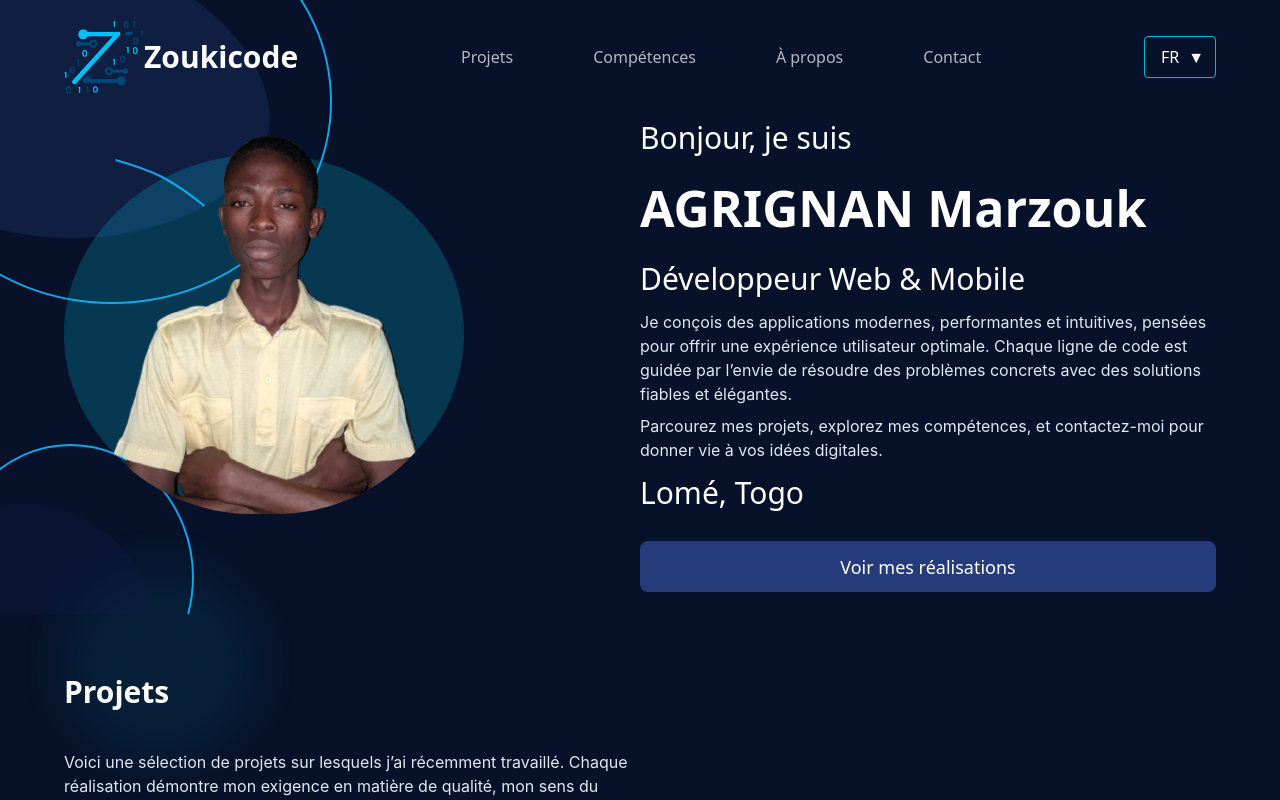
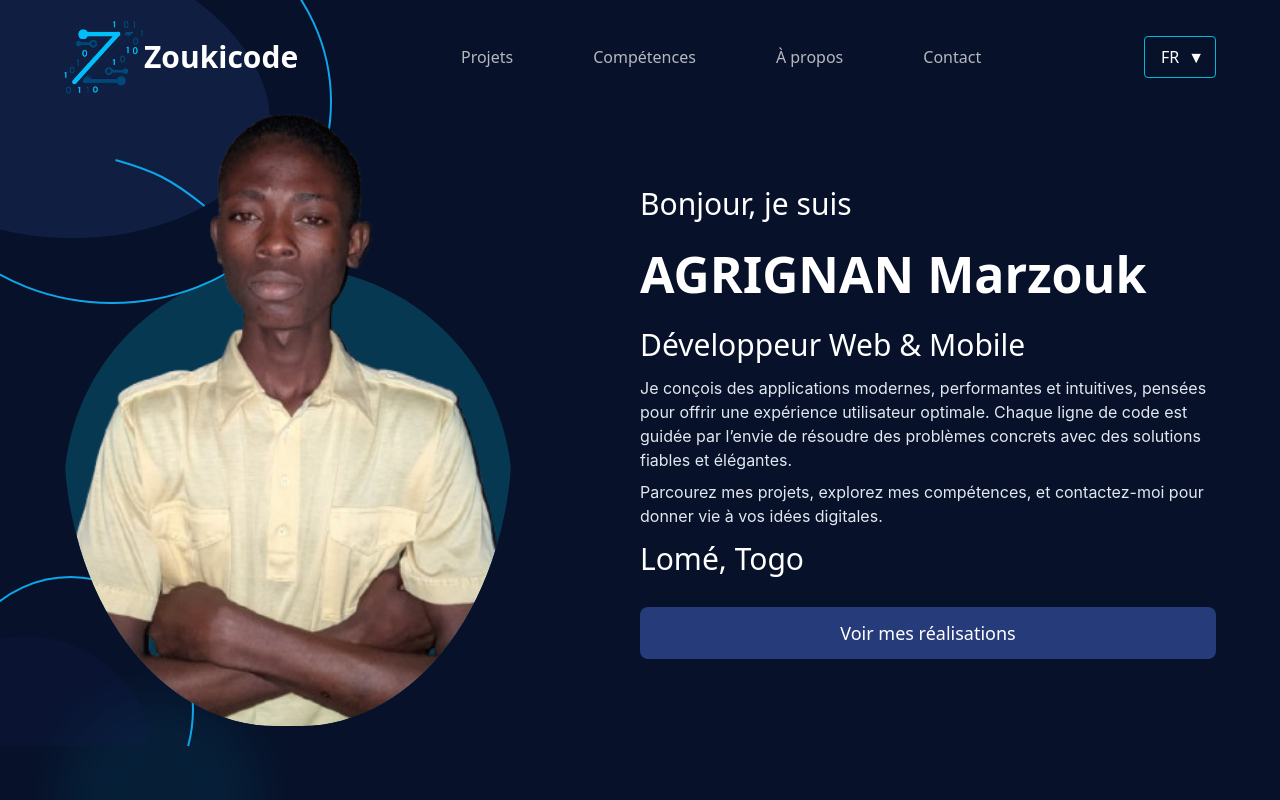
Before and after one commit to zoukicode/portfoilo, a React (Vite) app: page / in a window 1280 px wide. Shown: the top 800 px of the page. Built offline with nearby package versions, Linux system fonts and the light colour scheme.

Commit message:
'update'

```diff
--- a/src/pages/Header.jsx
+++ b/src/pages/Header.jsx
@@ -97,17 +97,24 @@ export default function Header({Version, text, langue, setLangue }){
                 </div>
             </nav>
 
-            <div class="lg:flex-row flex  flex-col  items-center h-[100%] w-[90%] mx-auto">
+            <div class="lg:flex-row flex  flex-col justify-between mx-auto items-center h-[100%] w-[90%] ">
 
 {/* contaner from img */}
-               <motion.div
-                initial={{ opacity: 0, scale:0}}  // état de départ
-      animate={{ opacity: 1, scale:1}}    // état final
-      transition={{ duration: 1 }}    // durée de l'animation
-               class="relative mb-5 lg:mb-20 rounded-[47%] md:w-2/4 ">
-  <div class="absolute bottom-0 h-80 lg:h-90 w-[90%] lg:w-100 bg-cyan-400 opacity-20 rounded-[50%]"> </div>
-      <img src={zoukiImage}  class="relative object-cover  z-20 lg:w-100 w-[90%] h-90 lg:h-100 rounded-[47%]" alt="zoukicode image"/>
+    <motion.div
+  initial={{ opacity: 0, scale: 0 }}
+  animate={{ opacity: 1, scale: 1 }}
+  transition={{ duration: 1 }}
+  className="relative   w-full max-w-md  rounded-[47%] overflow-hidden"
+>
+  <div className="absolute bottom-0 w-full h-3/4 bg-cyan-400 opacity-20 rounded-full"></div>
+
+  <img
+    src={zoukiImage}
+    alt="zoukicode image"
+    className="relative  w-full h-auto object-cover rounded-[47%]"
+  />
 </motion.div>
+
                <motion.div
       initial={{ opacity: 0 }}
       whileInView={{ opacity: 1 }}
```
Also changed, not shown: public/WhatsApp_Image_2025-06-19_à_23.05.00_f5a10ba2-removebg-preview.png.
